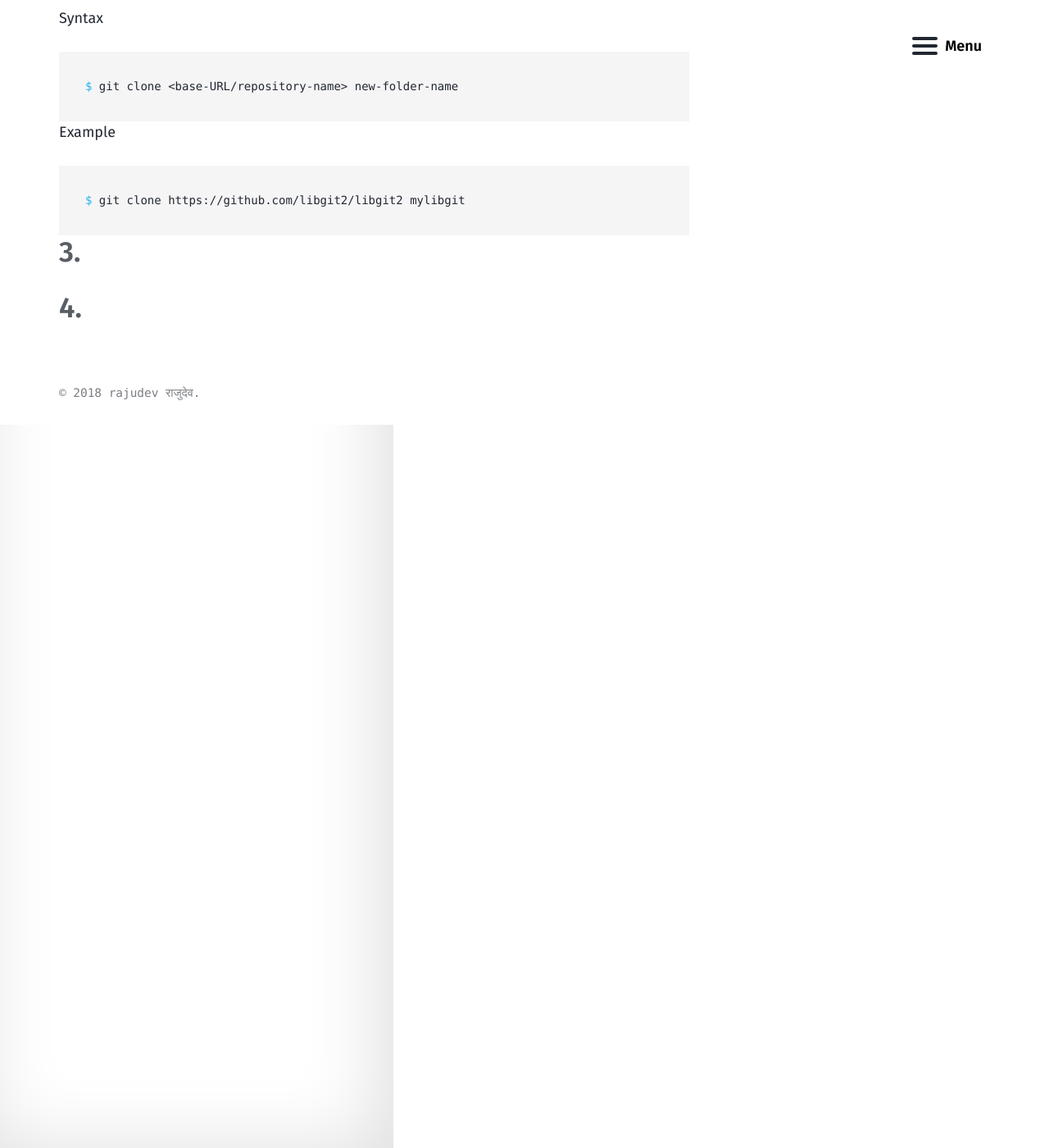
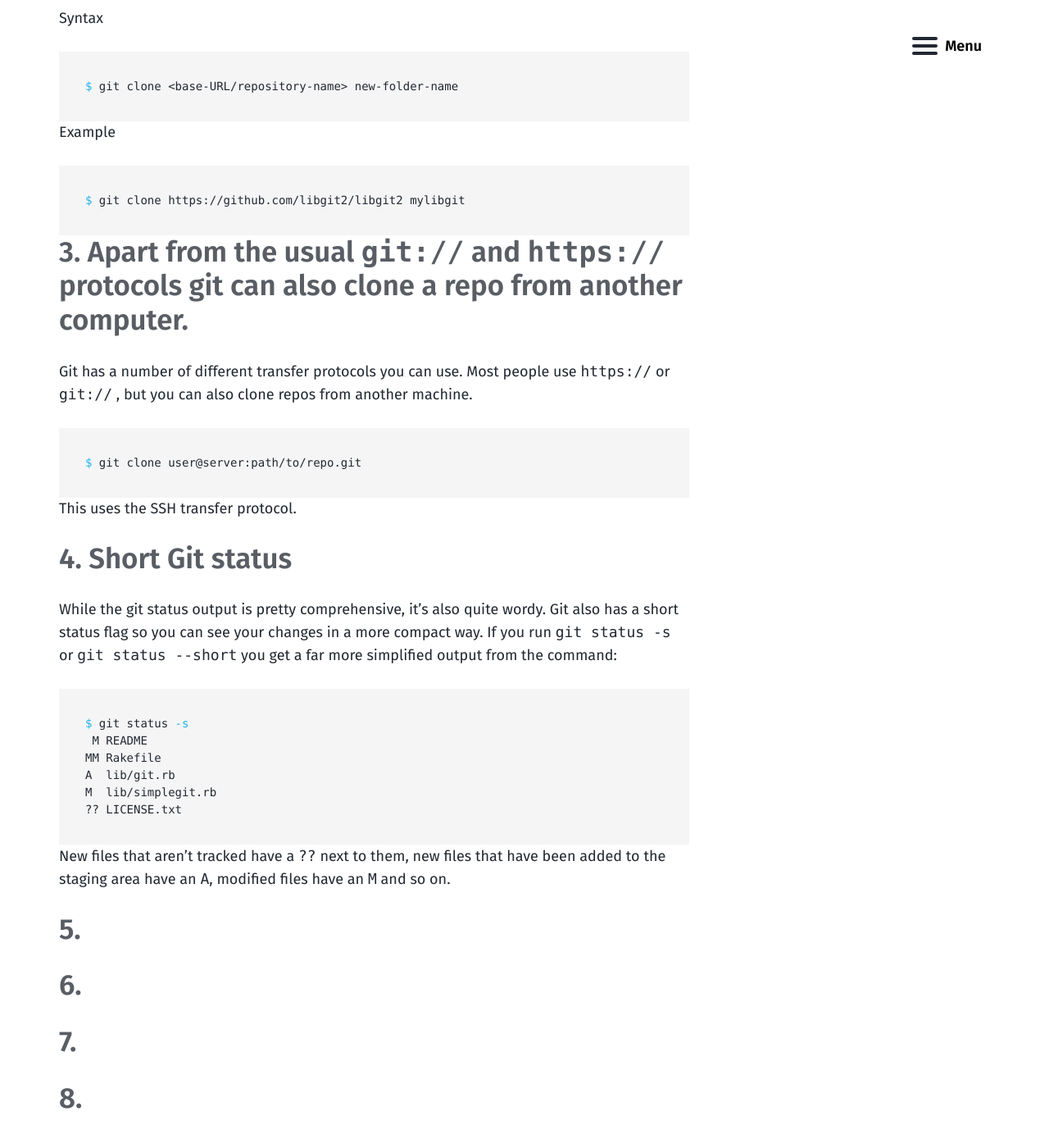
Before and after one commit to rajudev/rajudev.github.io, a Jekyll site: the page built from _posts/2018-08-29-Git-tricks-that-very-few-people-know-and-use.md, in a window 1280 px wide and 1400 px high, scrolled down 1464 px. Shown: the whole window at 82% size. Built offline with Jekyll 4.4.1, drawn with Linux system fonts in a browser that asks for light colours; some of the changed text lies outside the part shown.

Commit message:
Extending the blog post with even more tricks

````diff
--- a/_posts/2018-08-29-Git-tricks-that-very-few-people-know-and-use.md
+++ b/_posts/2018-08-29-Git-tricks-that-very-few-people-know-and-use.md
@@ -24,7 +24,7 @@ I planned to do this by reading the `Pro Git` book written by `Scott Chacon` &
 `Ben Straub`.
 The book is available to read online at [git-scm.com](https://git-scm.com/book/en/v2)
 
-In this blog post I will be writing the facts and tricks I learned from the book
+In this blog post I will be writing the facts and tricks I learned from the book.
 Following are my discoveries.
 
 ## 1. The checksum that we see in git commits is 40 hexadecimal characters
@@ -36,7 +36,9 @@ A SHA-1 hash looks something like this:
 ```
 24b9da6552252987aa493b52f8696cd6d3b00373
 ```
-You will see these hash values all over the place in Git because it uses them so much. In fact, Git stores everything in its database not by file name but by the hash value of its contents.
+You will see these hash values all over the place in Git because it uses them so
+much. In fact, Git stores everything in its database not by file name but by
+the hash value of its contents.
 
 ## 2. You can clone a git repository under a different folder name
 
@@ -54,5 +56,34 @@ Example
 $ git clone https://github.com/libgit2/libgit2 mylibgit
 ```
 
-## 3.
-## 4.
+## 3. Apart from the usual `git://` and `https://` protocols git can also clone a repo from another computer.
+Git has a number of different transfer protocols you can use. Most people
+use `https://`  or `git://` , but you can also clone repos from another machine.
+
+```sh
+$ git clone user@server:path/to/repo.git
+```
+This uses the SSH transfer protocol.
+
+## 4. Short Git status
+While the git status output is pretty comprehensive, it’s also quite wordy.
+Git also has a short status flag so you can see your changes in a more compact way.
+If you run `git status -s` or `git status --short` you get a far more simplified output from the command:
+```sh
+$ git status -s
+ M README
+MM Rakefile
+A  lib/git.rb
+M  lib/simplegit.rb
+?? LICENSE.txt
+```
+New files that aren’t tracked have a `??` next to them, new files that have been
+added to the staging area have an `A`, modified files have an `M` and so on.
+
+## 5.
+
+## 6.
+
+## 7.
+
+## 8.
````
